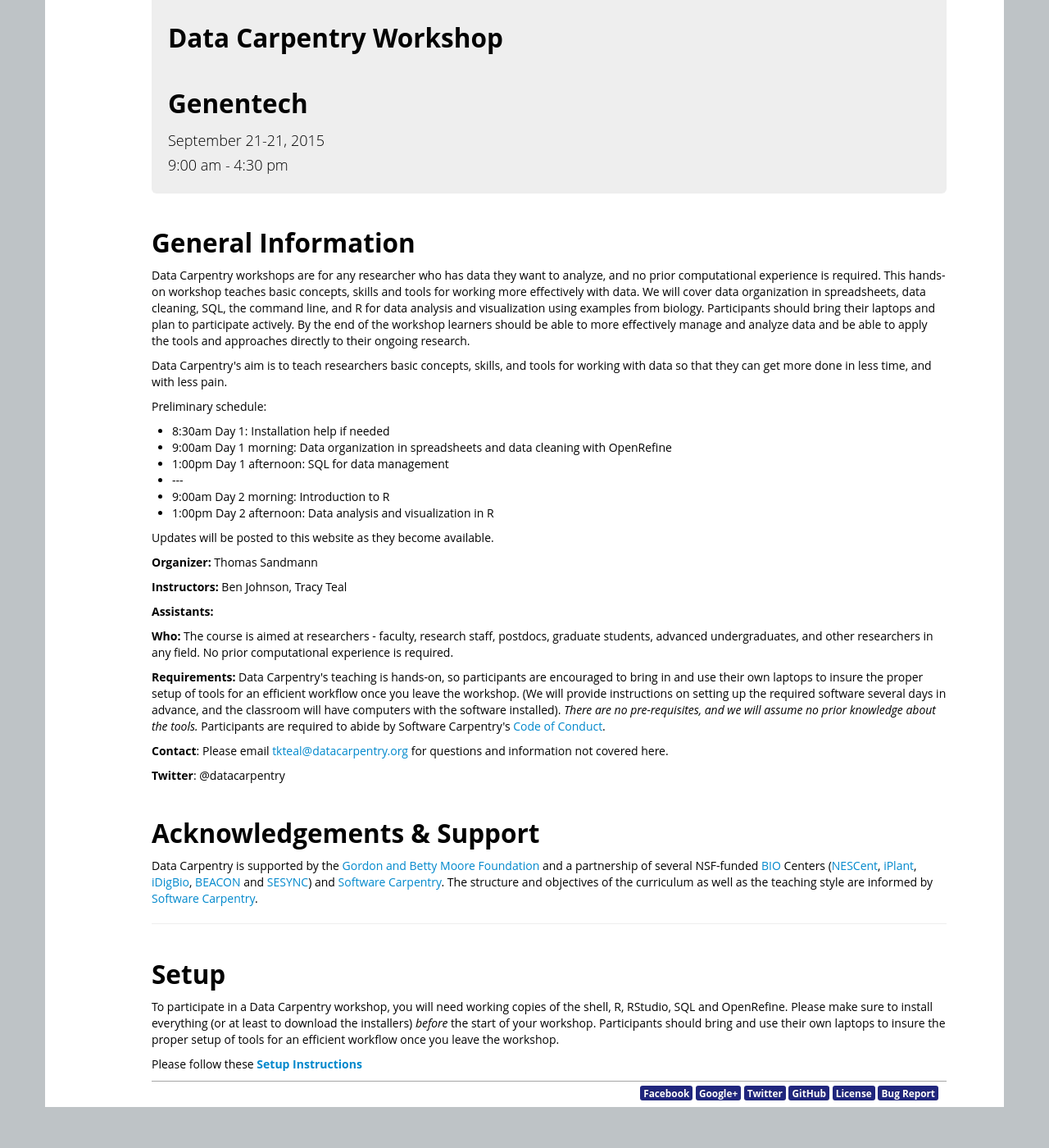
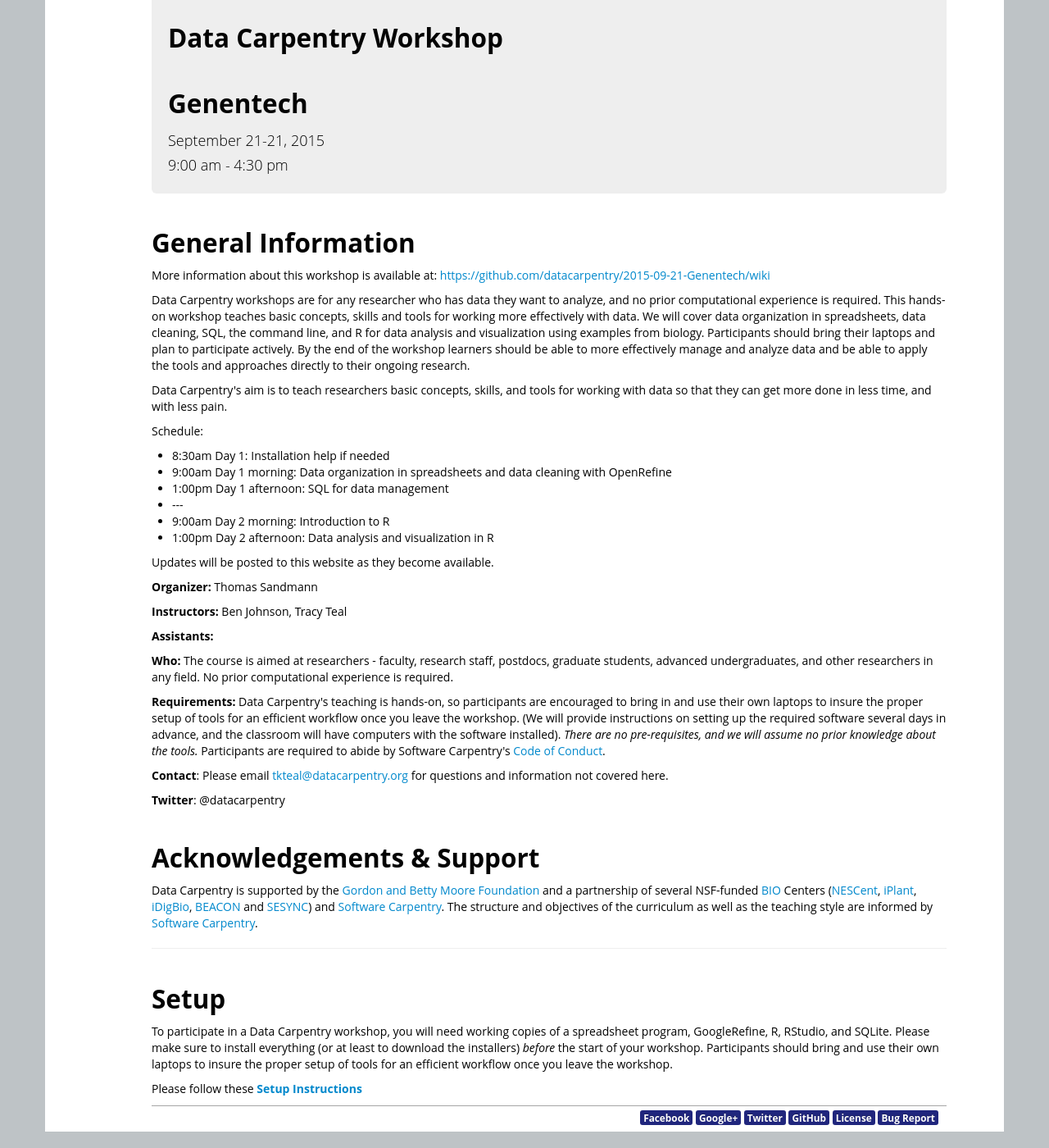
Before and after one commit to biobenkj/2015-09-21-Genentech, a Jekyll site: the page built from index.html, in a window 1280 px wide and 1400 px high, scrolled down 145 px. Shown: the whole window at 82% size. Built offline with Jekyll 4.4.1, drawn with Linux system fonts in a browser that asks for light colours; nearby versions of some CDN libraries; library files that are not in the unit come from our copies; before the commit the page ends 1515 px from its top, so only the background shows below that.

Commit message:
updated info on index page

```diff
--- a/index.html
+++ b/index.html
@@ -30,10 +30,12 @@
 
 <h2>General Information</h2>
 <p>
-<!--
-    More information about this workshop is available at: <a href=https://github.com/datacarpentry/2015-05-29-great-plains/wiki>https://github.com/datacarpentry/2015-05-29-great-plains/wiki</a>
+
+    More information about this workshop is available at: <a href=https://github.com/datacarpentry/2015-09-21-Genentech/wiki>https://github.com/datacarpentry/2015-09-21-Genentech/wiki</a>
 </p>
--->
+
+
+
 <p>
 Data Carpentry workshops are for any researcher who has data they want to analyze, and no prior computational experience is required. This hands-on workshop teaches basic concepts, skills and tools for working more effectively with data. We will cover data organization in spreadsheets, data cleaning, SQL, the command line, and R for data analysis and visualization using examples from biology. Participants should bring their laptops and plan to participate actively. By the end of the workshop learners should be able to more effectively manage and analyze data and be able to apply the tools and approaches directly to their ongoing research.
 <p>
@@ -42,7 +44,7 @@
 time, and with less pain.
 </p>
 <p>
-Preliminary schedule:
+Schedule:
 <ul>
 <li>  8:30am Day 1: Installation help if needed
 <li>  9:00am Day 1 morning: Data organization in spreadsheets and data cleaning with OpenRefine
@@ -228,8 +230,7 @@
 
 <p>
   To participate in a Data Carpentry workshop,
-  you will need working copies of the shell, R, RStudio, SQL and OpenRefine.
-  Please make sure to install everything
+  you will need working copies of a spreadsheet program, GoogleRefine, R, RStudio, and SQLite. Please make sure to install everything
   (or at least to download the installers)
   <em>before</em> the start of your workshop.
 
```
